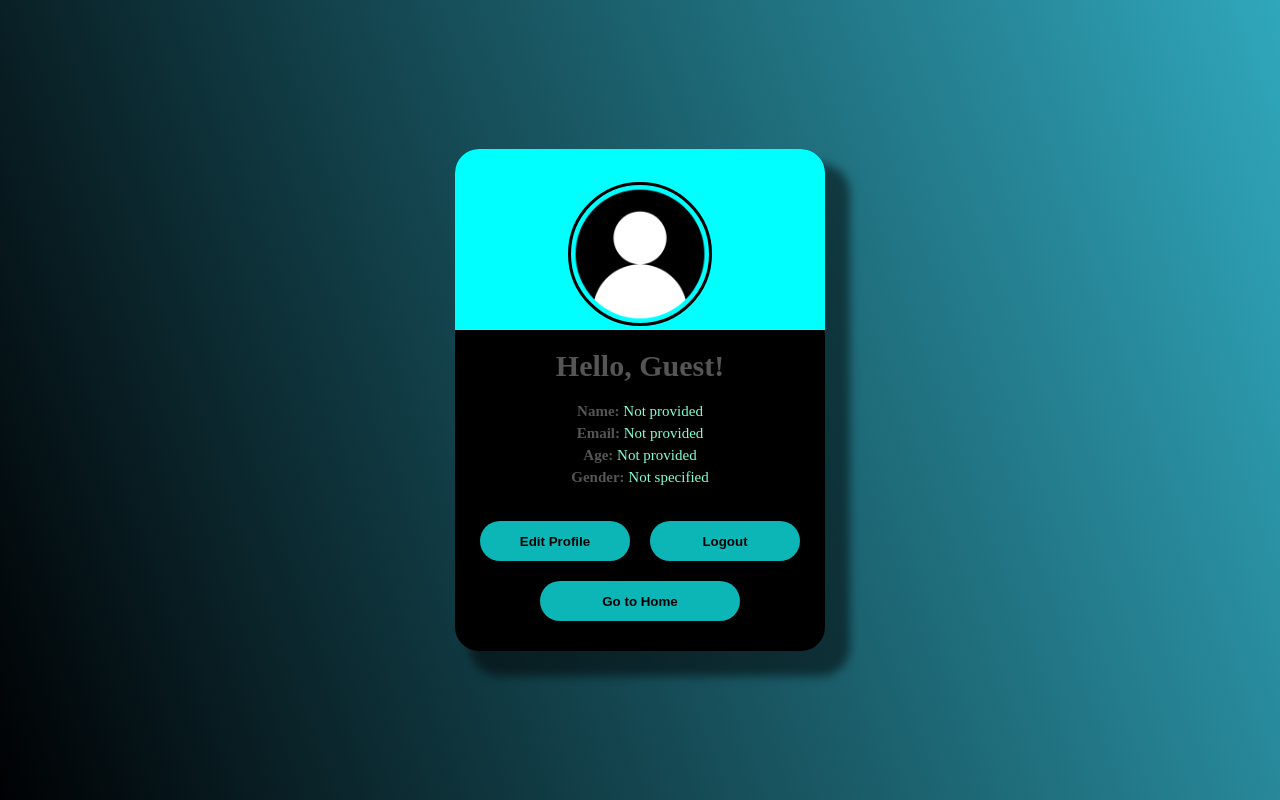
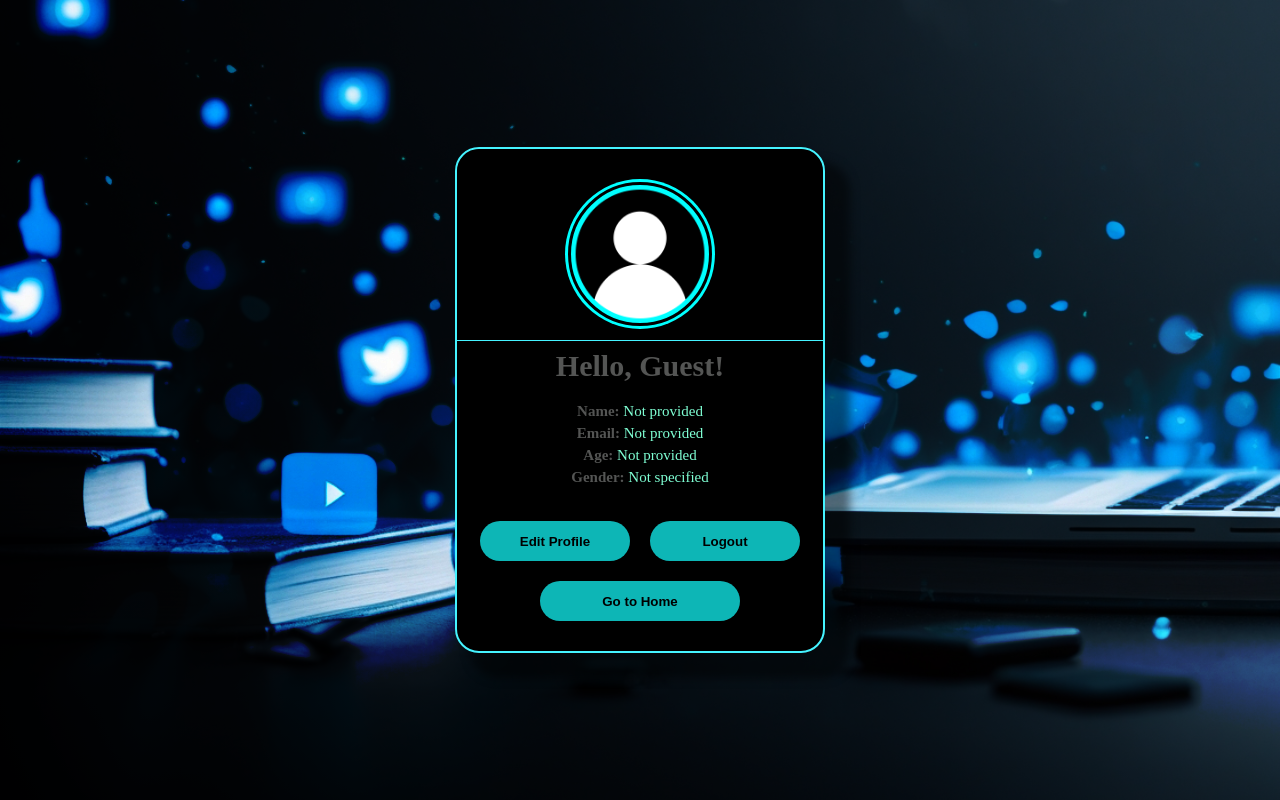
Before and after one commit to pasindu-piyumal/MoodLens, a PHP site: page /profile.php in a window 1280 px wide. Run offline with PHP 8.4, Linux system fonts and the light colour scheme; the visitor is signed in with stand-in values (Sample User, id 1); data that the repository does not hold is empty; some libraries are stand-ins or nearby versions.

```diff
--- a/analyzer.php
+++ b/analyzer.php
@@ -22,7 +22,7 @@
             <span></span>
         </div>
         <ul id="nav-menu" class="nav-menu">
-            <li><a href="index.php">Home</a></li>
+            <li><a href="home.php">Home</a></li>
             <li><a href="#">About</a></li>
             <li><a href="#">Contact</a></li>
             <?php
--- a/assets/css/profile.css
+++ b/assets/css/profile.css
@@ -12,7 +12,12 @@ body{
     justify-content: center;
     align-items: center;
     min-height: 100vh;
-    background-image: linear-gradient(70deg, #000103, rgb(48, 167, 188));
+    background:
+        linear-gradient(70deg, #000103, rgba(0, 0, 0, 0.452)),
+        url('../images/profile.jpg');
+    background-size: cover;
+    background-position: bottom;
+    background-blend-mode: overlay;
 }
 
 .profile{
@@ -22,6 +27,7 @@ body{
     max-width: 370px;
     width: 100%;
     background: #000000;
+    border: 2px solid #45f3ff;
     border-radius: 24px;
     padding: 30px;
     box-shadow: 20px 20px 10px 5px rgba(0, 0, 0, 0.5);
@@ -33,10 +39,13 @@ body{
     position: absolute;
     height: 36%;
     width: 100%;
-    background-color: aqua;
+    padding-bottom: 10px;
+    background-color: rgba(0, 0, 0, 0.778);
     top: 0;
     left: 0;
     border-radius: 24px 24px 0 0;
+    border-bottom: 1px solid #45f3ff;
+
 }
 
 .image{
```
Also changed, not shown: assets/images/profile.jpg (added), uploads/1746417690_386745.jpg (added), uploads/desktop-wallpaper-3-ways-to-get-back-on-track-for-business-growth-and-financial-dom-business-growth-thumbnail.jpg (added).
